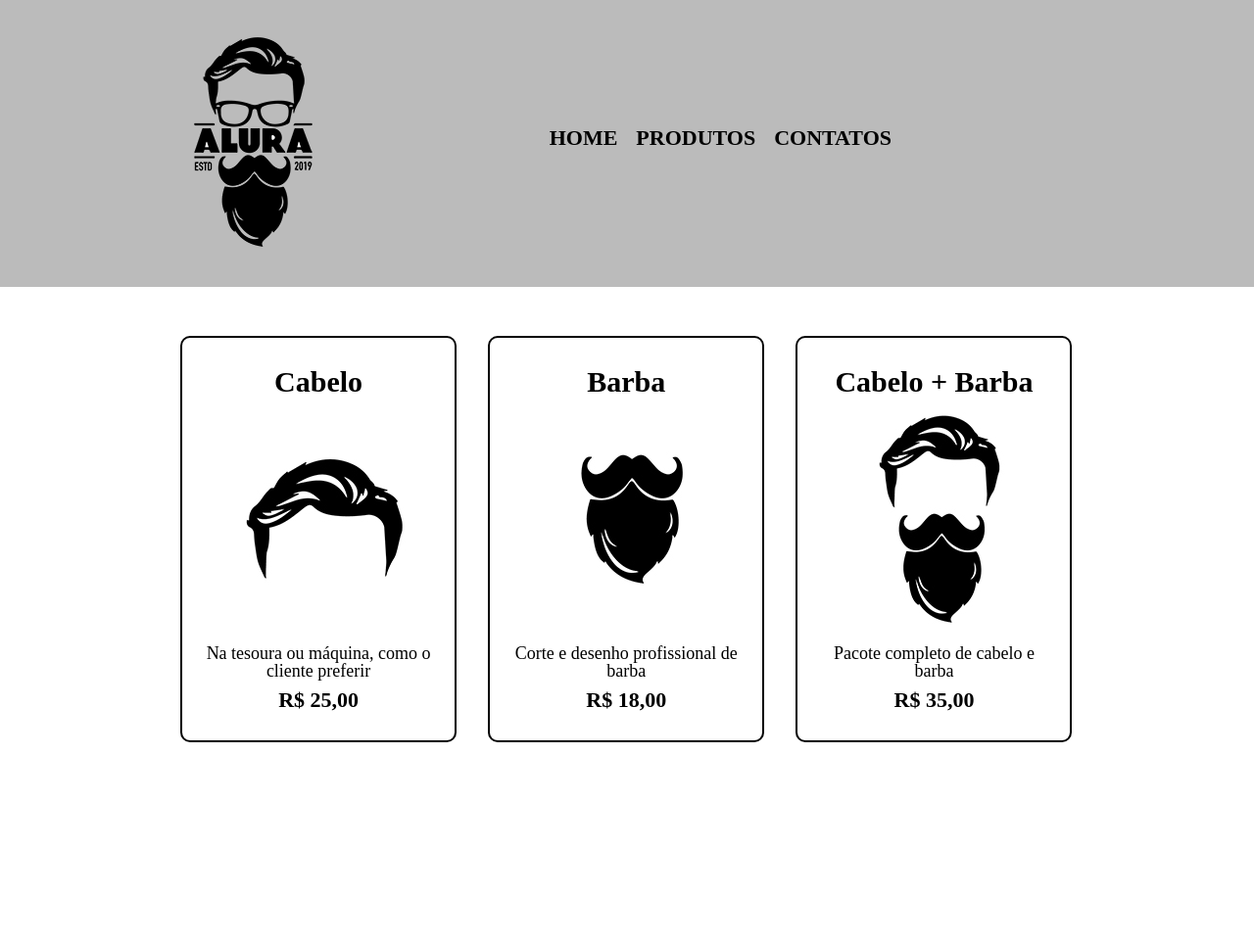
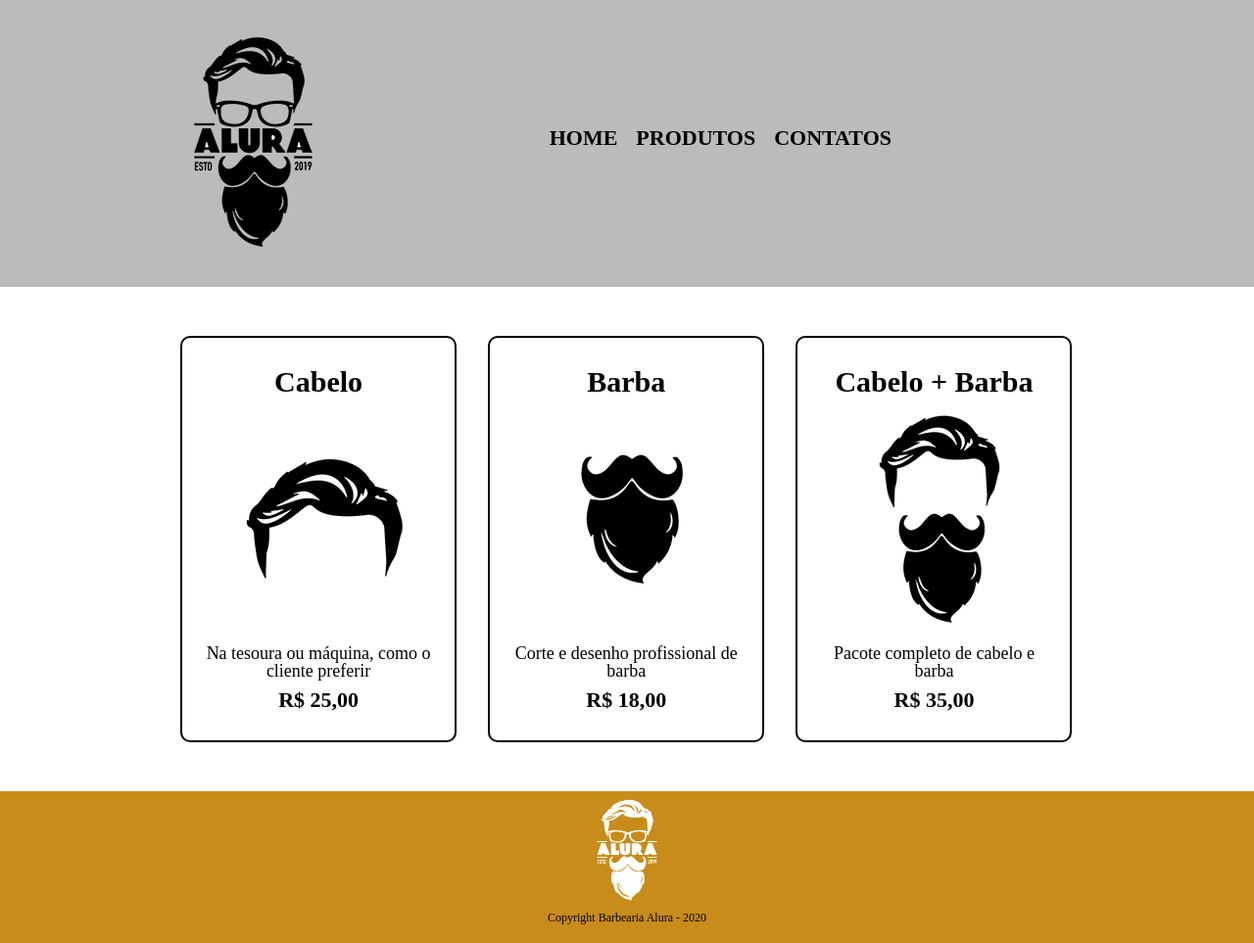
Before and after one commit to rafalander/projeto_barbearia, a plain HTML site: page produtos.html in a window 1280 px wide. Shown: the whole page at 98% size. Before the commit the page ends 808 px from the top, so only its background shows below. Drawn offline with Linux system fonts and the light colour scheme.

Commit message:
las update

```diff
--- a/produtos.css
+++ b/produtos.css
@@ -80,3 +80,13 @@ nav a:hover{
 	font-weight: bold;
 	margin-top: 10px;
 }
+
+footer{
+	text-align: center;
+	background: #C78C19;
+	padding-bottom: 20px;
+}
+
+.estilo-texto{
+	font-size: 12px;
+}
--- a/produtos.html
+++ b/produtos.html
@@ -42,5 +42,10 @@
 				</li>
 			</ul>
 		</main>
+
+		<footer>
+			<img src="images/produtos/logo-branco.png" width="90" height="120">
+			<p class="estilo-texto">Copyright Barbearia Alura - 2020</p>
+		</footer>
 	</body>
 </html>
```
